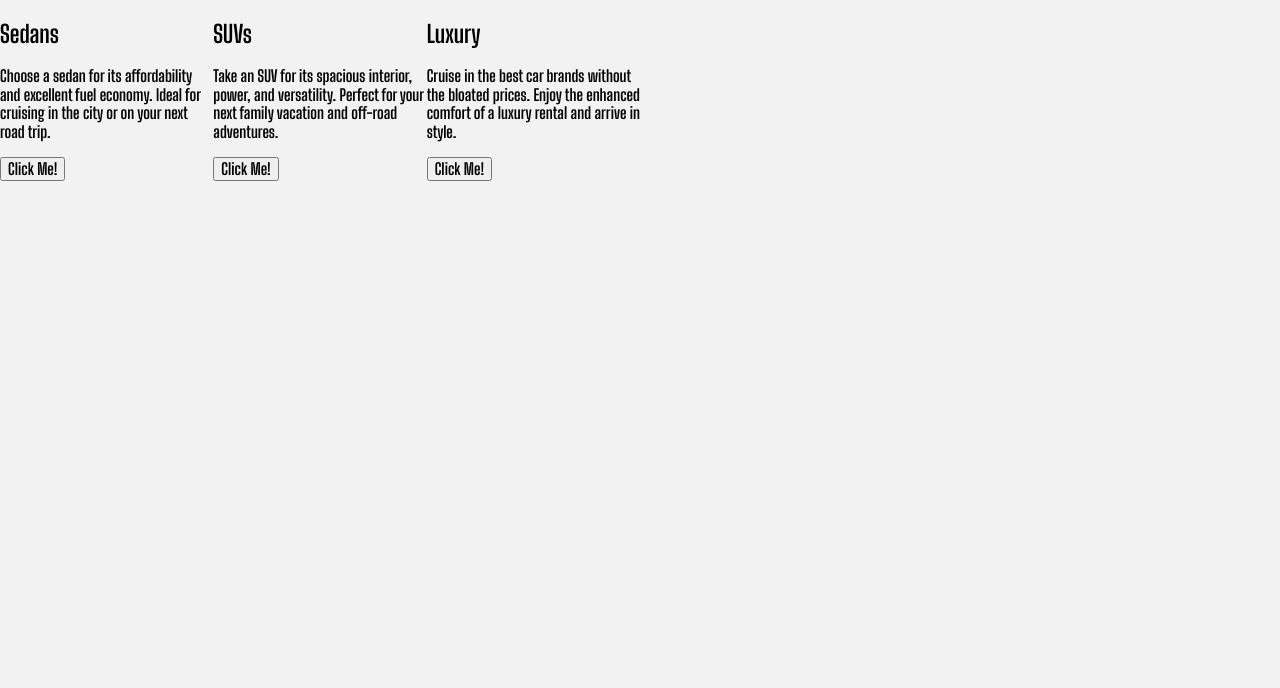
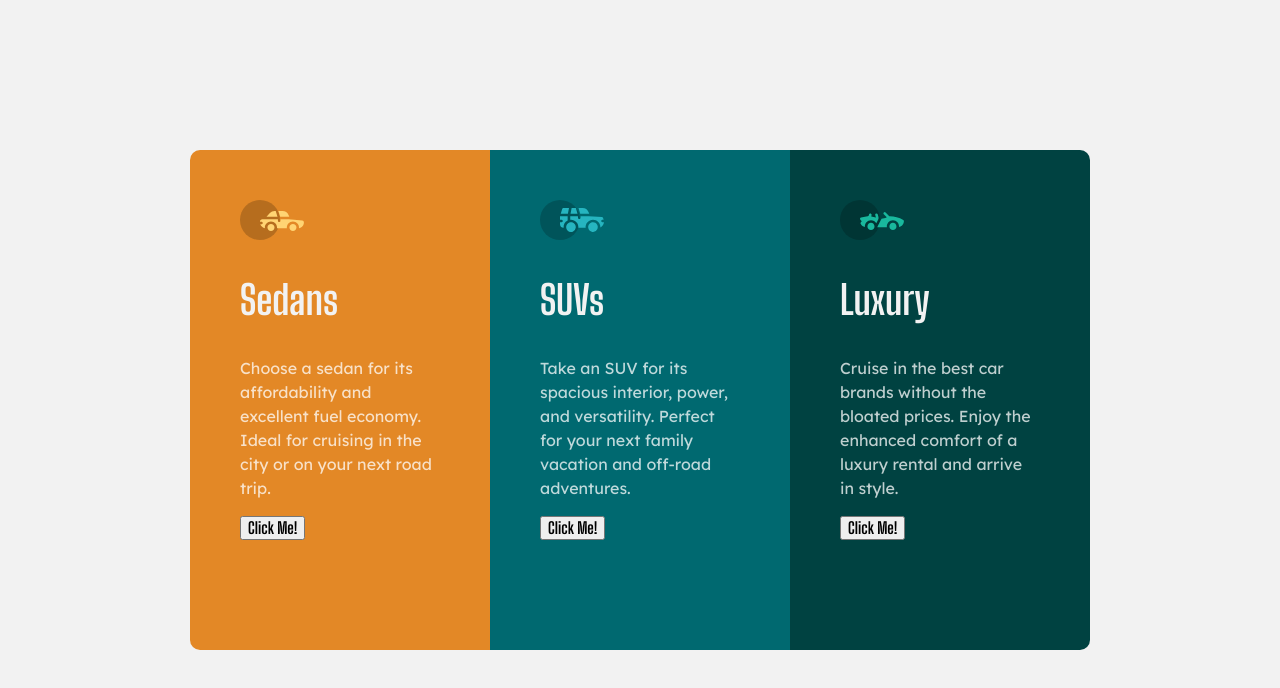
Before and after one commit to apuntesnavarrete/3-column-preview-card-component-main, a plain HTML site: page index.html in a window 1280 px wide. Drawn offline with Linux system fonts and the light colour scheme.

Commit message:
cards diseño titulos y descriptiones terminadas

```diff
--- a/index.html
+++ b/index.html
@@ -18,27 +18,30 @@
 </head>
 <body>
   <main class="content">
-    <div class="card">
+    <div class="card sedan">
+      <img src="/images/icon-sedans.svg">
       <h2>Sedans </h2>
-      <p>  Choose a sedan for its affordability and excellent fuel economy. Ideal for cruising in the city   or on your next road trip.
+      <p class="card_descrption">  Choose a sedan for its affordability and excellent fuel economy. Ideal for cruising in the city   or on your next road trip.
 
       </p>
-      <button type="button">Click Me!</button>
+      <button type="button" class="button_card">Click Me!</button>
 
     </div>
-    <div class="card">
+    <div class="card suvs">
+      <img src="/images/icon-suvs.svg">
       <h2> SUVs</h2>
-      <p>       Take an SUV for its spacious interior, power, and versatility. Perfect for your next family vacation       and off-road adventures.
+      <p class="card_descrption">       Take an SUV for its spacious interior, power, and versatility. Perfect for your next family vacation       and off-road adventures.
 
       </p>
-      <button type="button">Click Me!</button>
+      <button type="button" class="button_card">Click Me!</button>
 
     </div>
-    <div class="card">
+    <div class="card luxury">
+      <img src="/images/icon-luxury.svg">
       <h2>Luxury </h2>
-      <p>  Cruise in the best car brands without the bloated prices. Enjoy the enhanced comfort of a luxury
+      <p class="card_descrption">  Cruise in the best car brands without the bloated prices. Enjoy the enhanced comfort of a luxury
         rental and arrive in style. </p>
-        <button type="button">Click Me!</button>
+        <button type="button" class="button_card">Click Me!</button>
 
 
     </div>
--- a/styles/index.css
+++ b/styles/index.css
@@ -13,11 +13,54 @@
 body{
     min-height: 100vh;
     background-color: var(--background-headings-buttons);
-    font-family: 'Lexend Deca', sans-serif;
-    font-family: 'Big Shoulders Display', cursive;
+    font-family: 'Big Shoulders Display', "cursive";
+    display: flex;
+    justify-content: center;
+    align-items: center;
+    font-size: 1rem;
+}
+
+h2{
+    font-size: 2.5rem;
+    color: var(--background-headings-buttons);
 }
 .content{
-    display: grid;
-    grid-template-columns: repeat(auto-fill, minmax(200px,1fr));
+    width: 900px;
+    height: 500px;
+    display: flex;
+    flex-direction: row;
+    border-radius: 30px;
+}
+
+.card{
+    width: 200px;
+    padding: 50px;
 
 }
+.card_descrption {
+    color: var(--Transparent-white-paragraphs);
+    font-family: 'Lexend Deca', sans-serif;
+    line-height: 1.5;
+}
+.sedan{
+    background-color: var(--Bright-orange);
+    border-radius: 10px 0 0 10px;
+
+}
+.suvs{
+    background-color: var(--Dark-cyan);
+}
+.luxury{
+    background-color: var(--Very-dark-cyan);
+    border-radius: 0px 10px 10px 0px;
+
+}
+
+@media (max-width: 600px) {
+
+.content{
+    width: 350px;
+    height: 800px;
+    flex-direction: column;
+}
+}
```
